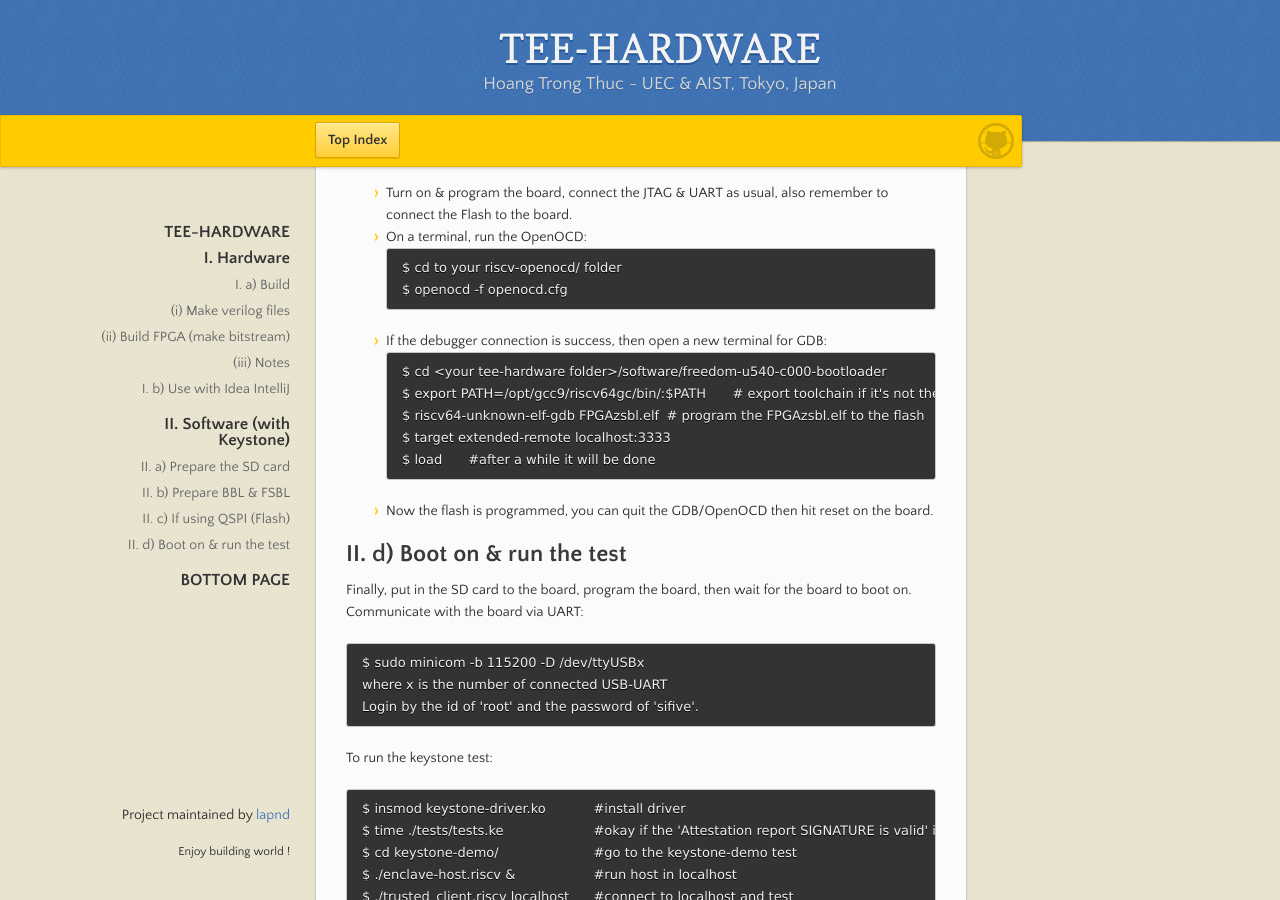
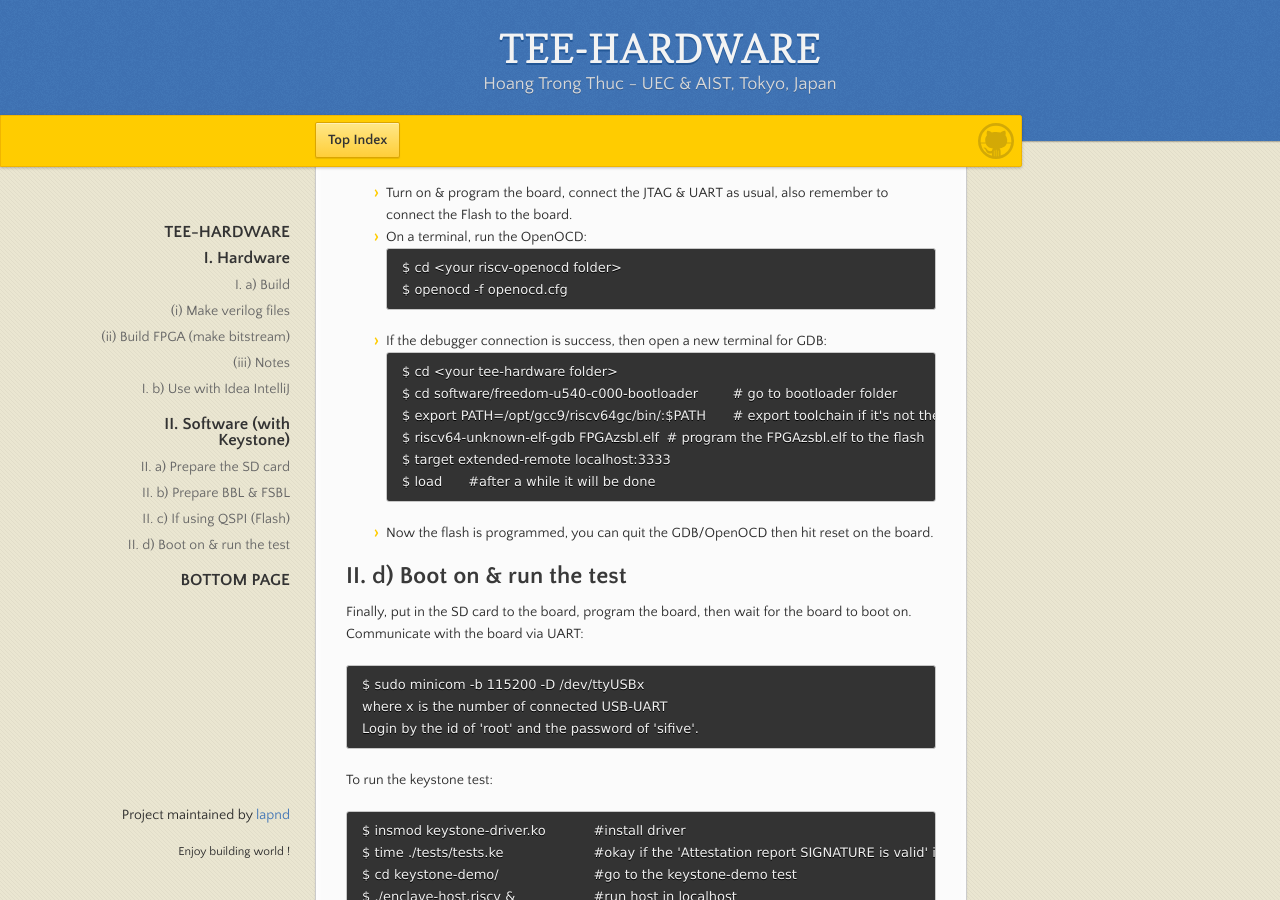
Before and after one commit to lapnd/httdes.github.io, a Jekyll site: the page built from tee-hw.md, in a window 1280 px wide and 900 px high, scrolled down 5145 px. Built offline with Jekyll 4.4.1, drawn with Linux system fonts in a browser that asks for light colours; our own code applies the rules of GitHub Pages for plain Markdown files.

Commit message:
Update tee-hw.md

````diff
--- a/tee-hw.md
+++ b/tee-hw.md
@@ -193,12 +193,13 @@ We are going to program the Flash via JTAG by using the RISC-V CPU itself:
 - Turn on & program the board, connect the JTAG & UART as usual, also remember to connect the Flash to the board.
 - On a terminal, run the OpenOCD:
 ```
-$ cd to your riscv-openocd/ folder
+$ cd <your riscv-openocd folder>
 $ openocd -f openocd.cfg
 ```
 - If the debugger connection is success, then open a new terminal for GDB:
 ```
-$ cd <your tee-hardware folder>/software/freedom-u540-c000-bootloader
+$ cd <your tee-hardware folder>
+$ cd software/freedom-u540-c000-bootloader	# go to bootloader folder
 $ export PATH=/opt/gcc9/riscv64gc/bin/:$PATH	# export toolchain if it's not there yet (choose the toolchain that you want)
 $ riscv64-unknown-elf-gdb FPGAzsbl.elf	# program the FPGAzsbl.elf to the flash
 $ target extended-remote localhost:3333
````
